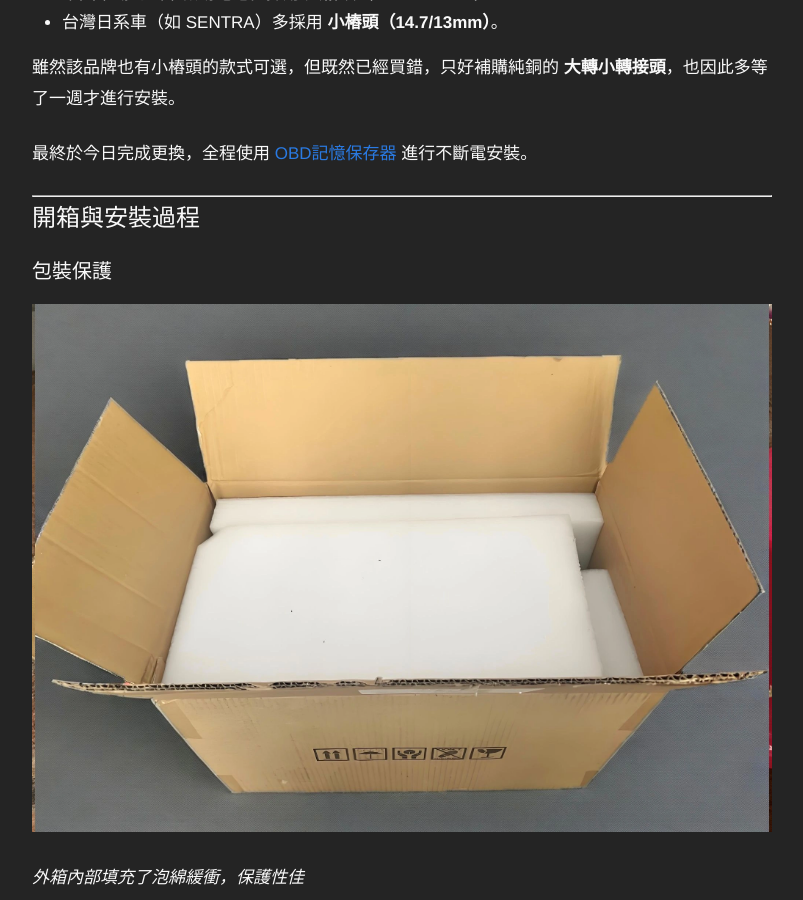
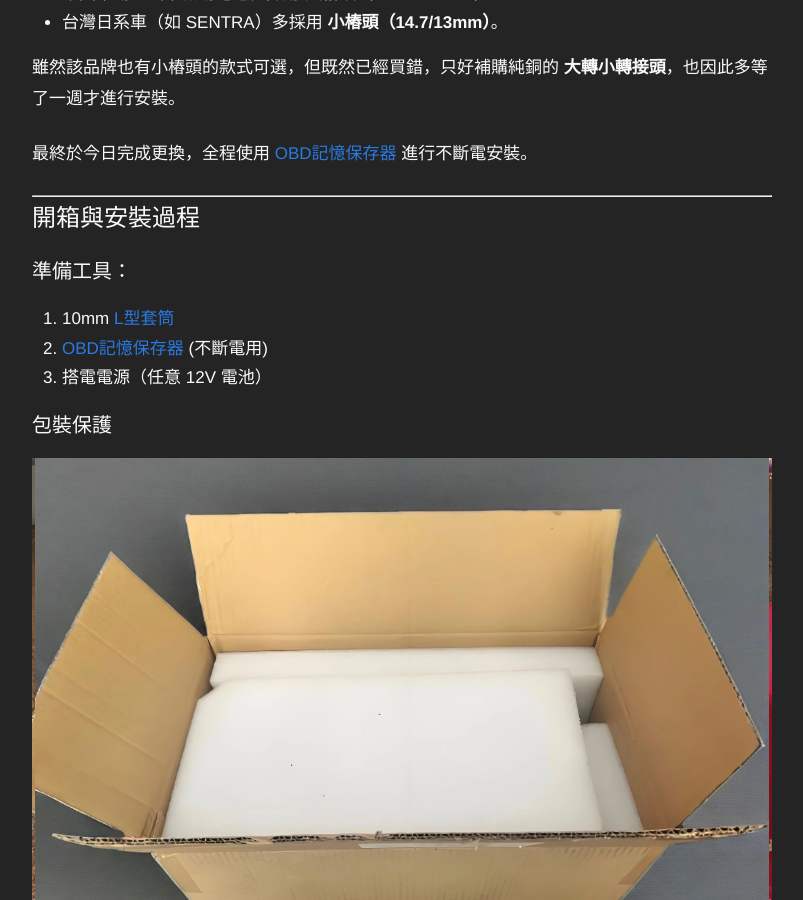
Before and after one commit to 1stbenz/1stbenz.github.io, a Jekyll site: the page built from _posts/2025-04-19-hongy.md, in a window 1280 px wide and 900 px high, scrolled down 1635 px. Shown: the whole window, without its empty margins (238-1041 px from the left). Built offline with Jekyll 4.4.1, drawn with Linux system fonts in a browser that asks for light colours.

Commit message:
Update 2025-04-19-hongy.md

```diff
--- a/_posts/2025-04-19-hongy.md
+++ b/_posts/2025-04-19-hongy.md
@@ -44,6 +44,11 @@ categories: Auto
 
 ## 開箱與安裝過程
 
+### 準備工具：
+1. 10mm [L型套筒](/images/L-socket.webp)
+2. [OBD記憶保存器](/2025/memory-saving-battery.html) (不斷電用)
+3. 搭電電源（任意 12V 電池）
+
 ### 包裝保護
 [![外箱內都是泡綿緩衝](/images/mobile01-af3b5bbd3c808bec8f8a562c9803594e.webp)](/images/mobile01-af3b5bbd3c808bec8f8a562c9803594e.webp)
 *外箱內部填充了泡綿緩衝，保護性佳*
```
